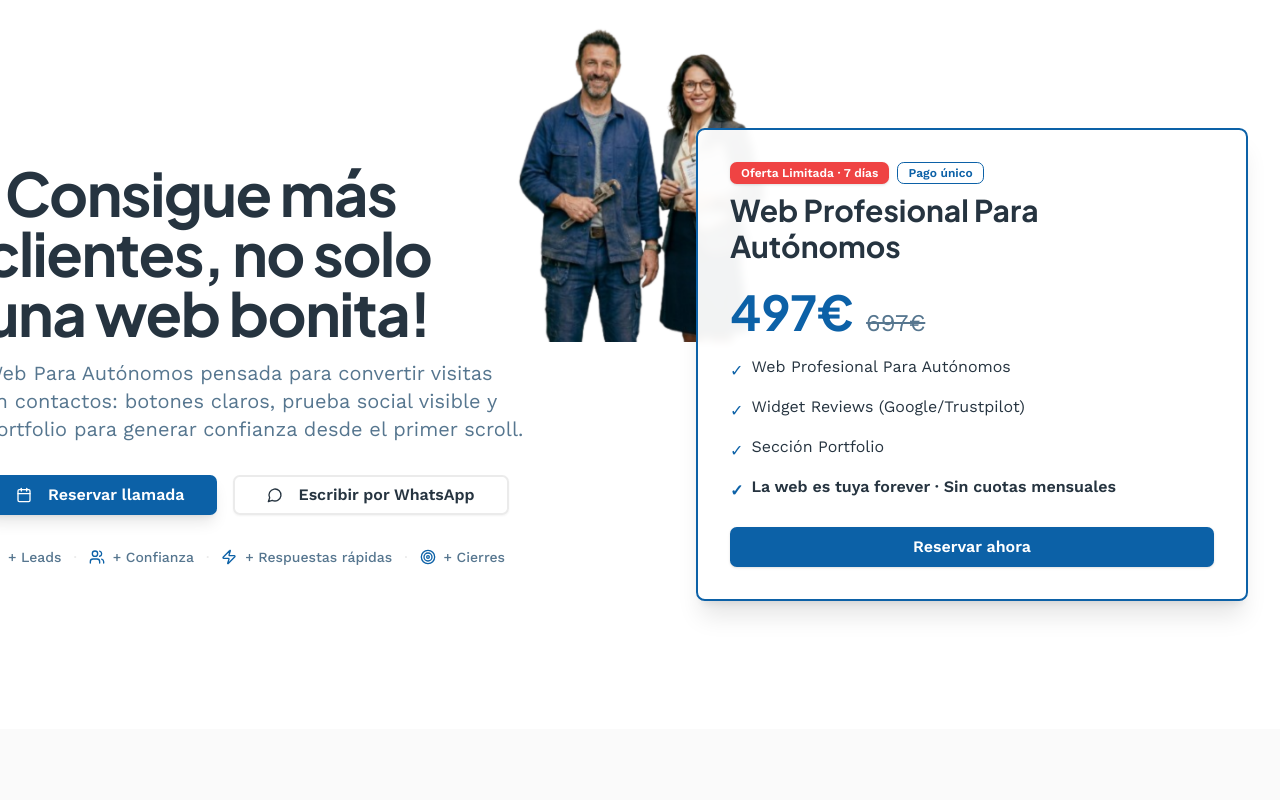
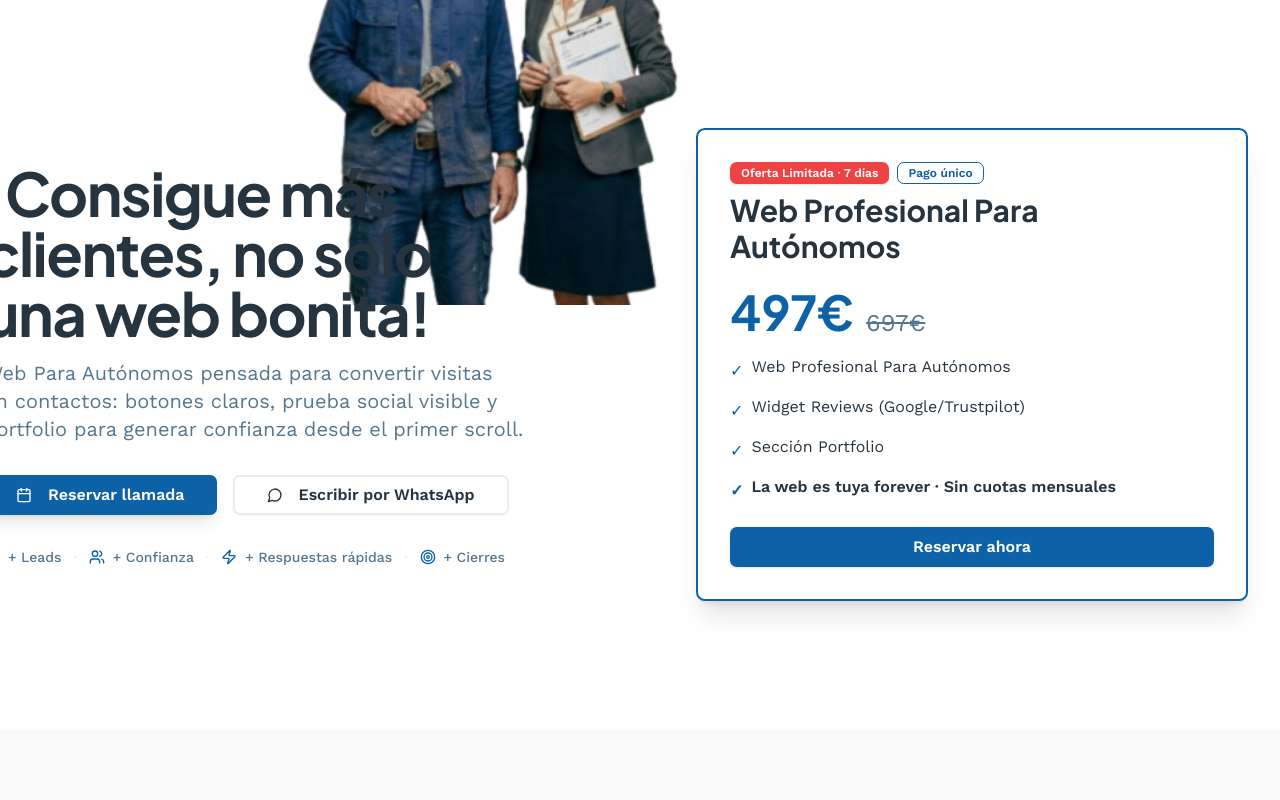
Before and after one commit to fsmartcfs-code/sg-f578bdde-0a98-4ac7-af00-b40a6d478feb-1776842642, a Next.js app: page / in a window 1280 px wide. Shown: the top 800 px of the page. Built offline with nearby package versions, Linux system fonts and the light colour scheme.

Commit message:
style(hero): resize and reposition image to the left

```diff
--- a/src/components/Hero.tsx
+++ b/src/components/Hero.tsx
@@ -9,13 +9,13 @@ export function Hero() {
   return (
     <section className="relative py-16 md:py-24 lg:py-32 overflow-hidden bg-white">
       {/* Plombier détouré centré entre titre et carte */}
-      <div className="absolute inset-0 flex items-center justify-center pointer-events-none z-[5]">
-        <div className="relative w-[400px] h-[500px] md:w-[500px] md:h-[600px] lg:w-[600px] lg:h-[700px]">
+      <div className="absolute inset-0 flex items-center justify-center pointer-events-none z-[5]" style={{ transform: 'translateX(-150px)' }}>
+        <div className="relative w-[600px] h-[750px] md:w-[750px] md:h-[900px] lg:w-[900px] lg:h-[1100px]">
           <Image
             src="/semfundo.png"
             alt="Plomero profesional"
-            width={600}
-            height={700}
+            width={900}
+            height={1100}
             className="object-contain"
             priority
           />
```
